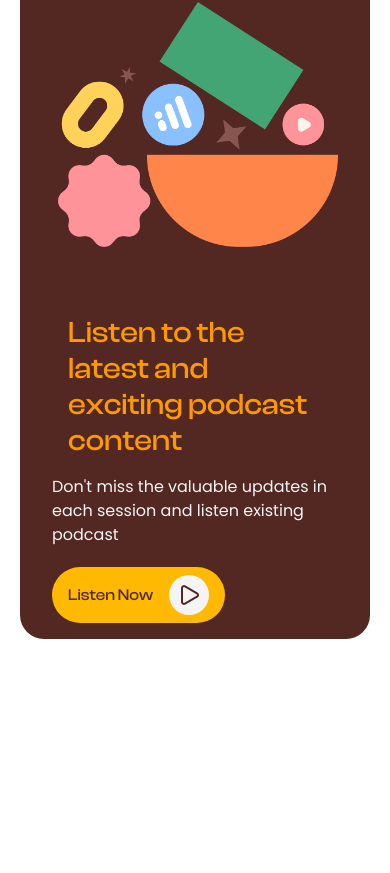
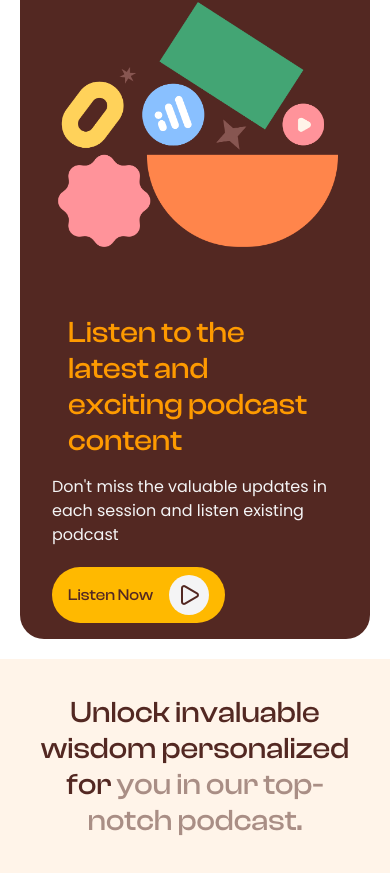
Before and after one commit to Asionsolver/insight-pod, a React (Vite) app: page / in a window 390 px wide. Shown: the part 3520-4393 px from the top of the page. Before the commit the page ends 4179 px from the top, so only its background shows below. Built offline with nearby package versions, Linux system fonts and the light colour scheme; a web font is replaced by a local one.

Commit message:
complete mobile first design in message section

```diff
--- a/src/pages/home-page.jsx
+++ b/src/pages/home-page.jsx
@@ -4,6 +4,7 @@ import TopPodcast from "../sections/top-podcast";
 import Stats from "../sections/stats";
 import OutAdvantage from "../sections/our-advantage";
 import Banner from "../sections/banner";
+import Message from "../sections/message";
 
 const HomePage = () => {
   return (
@@ -15,6 +16,7 @@ const HomePage = () => {
         <Stats />
         <OutAdvantage />
         <Banner />
+        <Message />
       </div>
     </div>
   );
--- /dev/null
+++ b/src/sections/message.jsx
@@ -0,0 +1,18 @@
+import {} from "../assets/assets";
+
+const Message = () => {
+  return (
+    <div className="py-5">
+      <div className="px-8 text-center center-item py-4  text-prime-brown text-3xl">
+        <p className="clash-display">
+          Unlock invaluable wisdom personalized for{" "}
+          <span className="text-prime-brown/50 clash-display">
+            you in our top-notch podcast.{" "}
+          </span>
+        </p>
+      </div>
+    </div>
+  );
+};
+
+export default Message;
```
